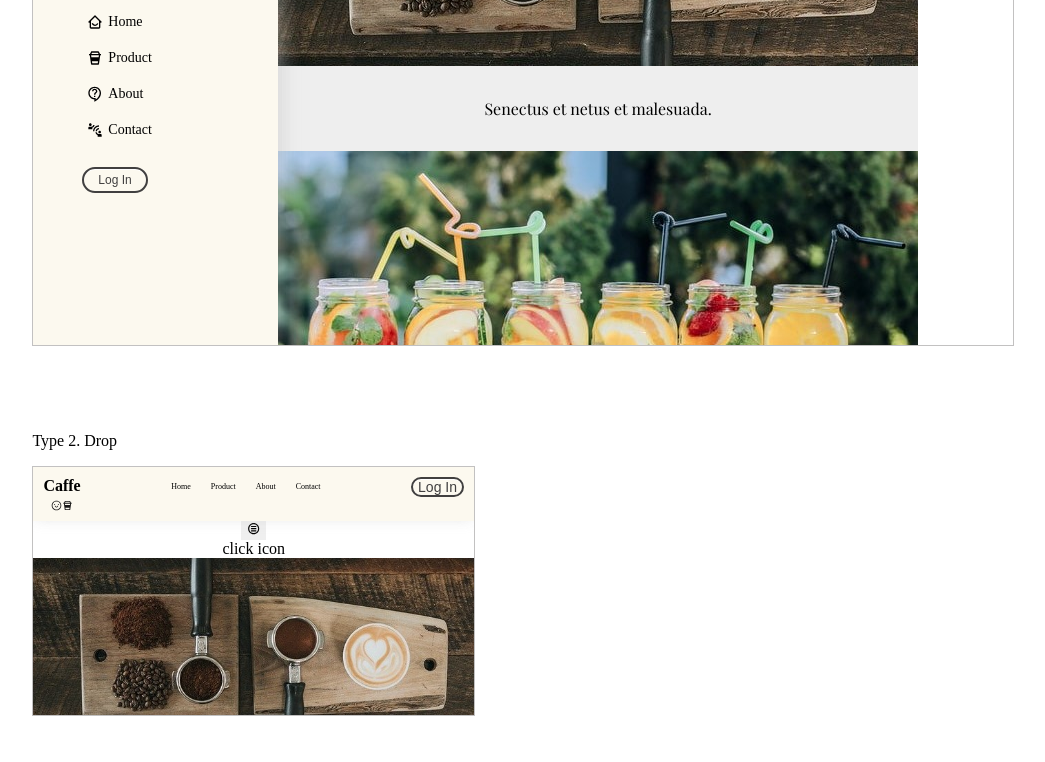
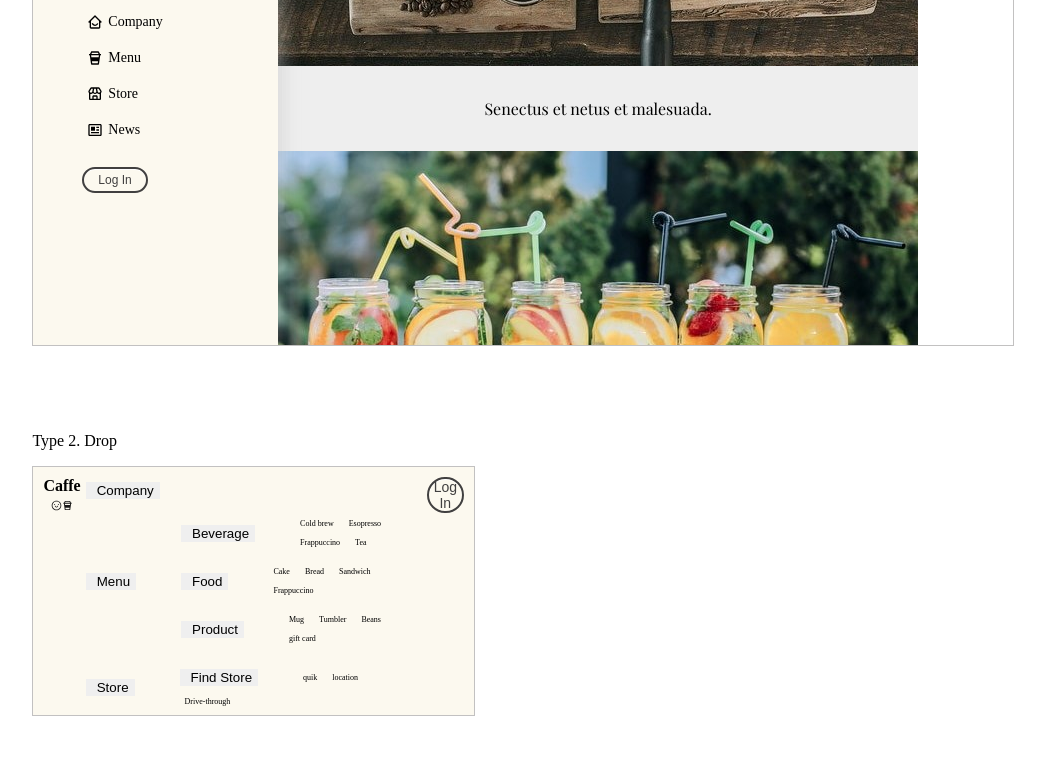
Before and after one commit to BadaHertz52/basic, a React (Create React App) app: page /#/basic/menu in a window 1280 px wide. Shown: the part 960-1722 px from the top of the page, without its empty margins (214-1259 px from the left). Built offline with nearby package versions, Linux system fonts and the light colour scheme; a web font is replaced by a local one.

Commit message:
Make MenuBar component which is deperated form Side  , DropMenu component and length2 component

```diff
--- a/src/components/Menu.tsx
+++ b/src/components/Menu.tsx
@@ -1,13 +1,12 @@
 import React, { useEffect, useRef } from 'react';
 import {CgMenuRound} from 'react-icons/cg';
-import {BiCoffeeTogo, BiHomeSmile} from 'react-icons/bi' ;
+import {BiCoffeeTogo, BiHomeSmile, BiNews, BiStore} from 'react-icons/bi' ;
 import {AiOutlineSmile} from 'react-icons/ai';
-import {MdOutlineConnectWithoutContact, MdOutlineContactSupport} from 'react-icons/md';
 
 import coffe from '../assets/img/coffe.jpg';
 import beverage from '../assets/img/beverage.jpg';
 import bread from '../assets/img/bread.jpg';
-import { RiLoginCircleLine } from 'react-icons/ri';
+import { RiArrowDropDownLine, RiLoginCircleLine } from 'react-icons/ri';
 
 const Menu=()=>{
 
@@ -35,7 +34,149 @@ const Menu=()=>{
       </div>
     )
   }
-  const Side =({on })=>{
+  const MenuBar =()=>{
+    return(
+      <ul className='menubar'>
+      <li>
+        <BiHomeSmile/>
+        <span>Company</span>
+      </li>
+      <li>
+        <BiCoffeeTogo/>
+        <span>Menu</span>
+      </li>
+      <li>
+        <BiStore/>
+        <span>Store</span>
+      </li>
+      <li>
+        <BiNews/>
+        <span>News</span>
+      </li>
+    </ul>
+    )
+  }
+  const DropMenu =()=>{
+    const onShowMenu =(event)=>{
+      const target:HTMLElement =event.target;
+      const button = target.tagName === "BUTTON" ? target : target.parentElement;
+      const subMenu =button.nextElementSibling ;
+      if(button.classList.contains("on")){
+        button.classList.remove("on");
+        subMenu.classList.remove("on");
+      }else{
+        button.classList.add("on");
+        subMenu.classList.add("on");
+      }
+    }
+    return(
+      <ul className='menubar dropDown'>
+        <li className='mainMenu'>
+          <button  className='menuName'>
+            <span>Company</span>
+          </button>
+        </li>
+        <li className='mainMenu'>
+          <button className='menuName' onClick={onShowMenu}>
+            <span>Menu</span>
+            <RiArrowDropDownLine/>
+          </button>
+          <ul className='subMenu'>
+            <li className='sub_mainMenu'>
+              <button className='sub_mainMenu_name' onClick={onShowMenu}>
+                <span>Beverage</span>
+                <RiArrowDropDownLine/>
+              </button>
+              <ul className='sub_subMenu'>
+                <li>Cold brew</li>
+                <li>Esopresso</li>
+                <li>Frappuccino</li>
+                <li>Tea</li>
+              </ul>
+            </li>
+            <li className='sub_mainMenu'>
+              <button className='sub_mainMenu_name' onClick={onShowMenu} >
+                <span>Food</span>
+                <RiArrowDropDownLine/>
+              </button>
+              <ul className='sub_subMenu'>
+                <li>Cake</li>
+                <li>Bread</li>
+                <li>Sandwich</li>
+                <li>Frappuccino</li>
+              </ul>
+            </li>
+            <li className='sub_mainMenu'>
+              <button className='sub_mainMenu_name' onClick={onShowMenu}>
+                <span>Product</span>
+                <RiArrowDropDownLine/>
+              </button>
+              <ul className='sub_subMenu'>
+                <li>Mug</li>
+                <li>Tumbler</li>
+                <li>Beans</li>
+                <li>gift card</li>
+              </ul>
+            </li>
+          </ul>
+        </li>
+        <li className='mainMenu'>
+          <button className='menuName' onClick={onShowMenu}>
+            <span>Store</span>
+            <RiArrowDropDownLine/>
+          </button>
+          <ul className='subMenu'>
+            <li className='sub_mainMenu'>
+              <button className='sub_mainMenu_name' onClick={onShowMenu}>
+                <span>Find Store</span>
+                <RiArrowDropDownLine/>
+              </button>
+              <ul className='sub_subMenu'>
+                <li>quik </li>
+                <li>location</li>
+              </ul>
+            </li>
+            <li className='sub_mainMenu'>
+              <div className='sub_mainMenu_name'>
+                <span>Drive-through</span>
+              </div>
+            </li>
+          </ul>
+        </li>
+        <li className='mainMenu'>
+          <button className="menuName" onClick={onShowMenu}>
+            <span>News</span>
+            <RiArrowDropDownLine/>
+          </button>
+          <ul className='subMenu'>
+            <li className='sub_mainMenu'>
+              <button className='sub_mainMenu_name'onClick={onShowMenu}>
+                <span>Event</span>
+                <RiArrowDropDownLine/>
+              </button>
+              <ul className='sub_subMenu'>
+                <li>Whole </li>
+                <li>OnLine</li>
+                <li>Gift card</li>
+              </ul>
+            </li>
+            <li className='sub_mainMenu'>
+              <button className='sub_mainMenu_name' onClick={onShowMenu}>
+                <span>Notice</span>
+                <RiArrowDropDownLine/>
+              </button>
+              <ul className='sub_subMenu'>
+                <li>whole </li>
+                <li>New menu </li>
+                <li>Recruit</li>
+              </ul>
+            </li>
+          </ul>
+        </li>
+      </ul>
+    )
+  }
+  const Side =({on , drop})=>{
     const side =useRef<HTMLDivElement>();
     const outNavBtn =useRef<HTMLDivElement>();
 
@@ -50,24 +191,11 @@ const Menu=()=>{
                 <BiCoffeeTogo/>
               </div>
           </div>
-          <ul className='menubar'>
-            <li>
-              <BiHomeSmile/>
-              <span>Home</span>
-            </li>
-            <li>
-              <BiCoffeeTogo/>
-              <span>Product</span>
-            </li>
-            <li>
-              <MdOutlineContactSupport/>
-              <span>About</span>
-            </li>
-            <li>
-              <MdOutlineConnectWithoutContact/>
-              <span>Contact</span>
-            </li>
-          </ul>
+          {drop?
+          <DropMenu/>
+          :
+          <MenuBar/>
+          }
           <div className='logIn'>
             <button >
               Log In
@@ -108,10 +236,10 @@ const Menu=()=>{
             </div>
     )
   };
-  const Length =({on})=>{
+  const Length =({on ,drop})=>{
     return (
       <div className="length">
-        <Side on={on} />
+        <Side on={on} drop={drop} />
         <div>
           <div className="header">
             <div className='name'>
@@ -126,22 +254,16 @@ const Menu=()=>{
     )
   };
 
-  const Transverse =()=>{
-    return (
-      <div className="transverse">
-        <Side on={false} />
-        <Main/>
-      </div>
-    )
-  };
-  const menu1_length2 =useRef<HTMLDivElement>();
+  const Length2 =({on, drop , absoulte})=>{
+    const length2 =useRef<HTMLDivElement>();
+
     useEffect(()=>{
-    if(menu1_length2.current !==undefined){
-      menu1_length2.current.addEventListener("scroll", adjustHeight);
+      if(length2.current !==undefined && absoulte){
+        length2.current.addEventListener("scroll", adjustHeight);
         function adjustHeight(){
-        const top = menu1_length2.current.scrollTop;
-        const side =menu1_length2.current.firstElementChild;
-        const main =menu1_length2.current.lastElementChild.lastElementChild;
+          const top = length2.current.scrollTop;
+          const side =length2.current.firstElementChild;
+          const main =length2.current.lastElementChild.lastElementChild;
           const main_height =Number((main as HTMLElement).style.height) ;
           const side_height = Number((side as HTMLElement).style.height);
           const last_top:number = main_height -side_height;
@@ -153,18 +275,11 @@ const Menu=()=>{
           }
       }
     };
-  },[menu1_length2.current])
-
-
+    },[length2.current]);
 
     return(
-    <div id="menus">
-      <section id="menu1">
-        <header>Type 1. Hide</header>
-        <div className='menuBox'>
-          <div className="length" ref={menu1_length2}>
-              <Side
-              on={false} />
+      <div className="length length2" ref={length2}>
+              <Side on={on} drop={drop} />
             <div>
               <div className="header">
                 <div className='name'>
@@ -176,21 +291,41 @@ const Menu=()=>{
               <Main/>
             </div>
           </div>
-          <Length on={true}/>
+    )
+  };
+
+  const Transverse =({ drop})=>{
+    return (
+      <div className="transverse">
+        <Side on={false} drop ={drop} />
+        <Main/>
+      </div>
+    )
+  };
+
+
+
+  return(
+    <div id="menus">
+      <section id="menu1">
+        <header>Type 1. Hide</header>
+        <div className='menuBox'>
+          <Length2 on={false} drop={false} absoulte={true} />
+          <Length on={true} drop={false}/>
         </div>
       </section>
       <section id="menu2">
         <header>Type 2. Drop </header>
         <div className='menuBox'>
-          <Transverse/>
-          <Transverse/>
+          <Transverse drop={true}/>
+          <Length2 on={false} drop={true} absoulte={false}/>
         </div>
       </section>
       <section id="menu3">
         <header>Type 3. </header>
         <div className='menuBox'>
-          <Length on={true}/>
-          <Transverse/>
+          <Length on={true} drop={false}/>
+          <Transverse drop={false}/>
         </div>
       </section>
 
```
Lines whose indentation alone changed are shown as unchanged.
